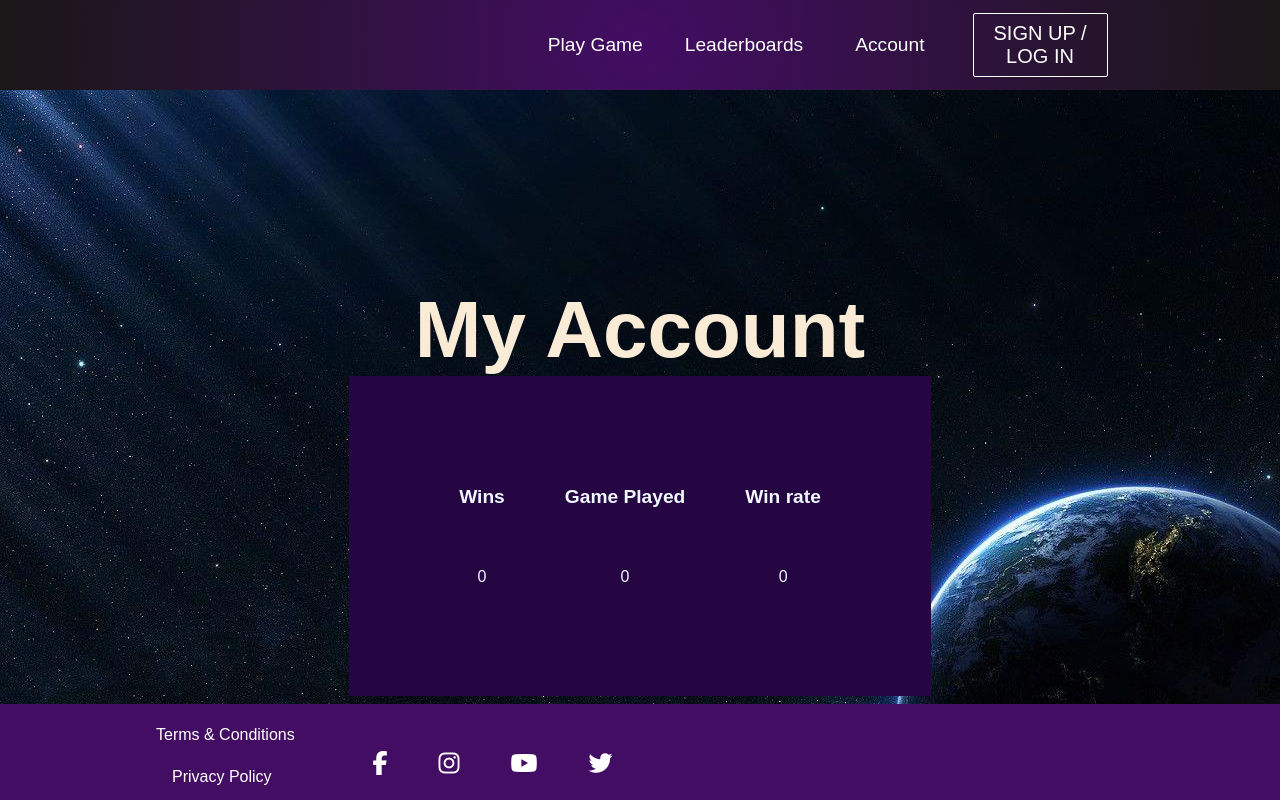
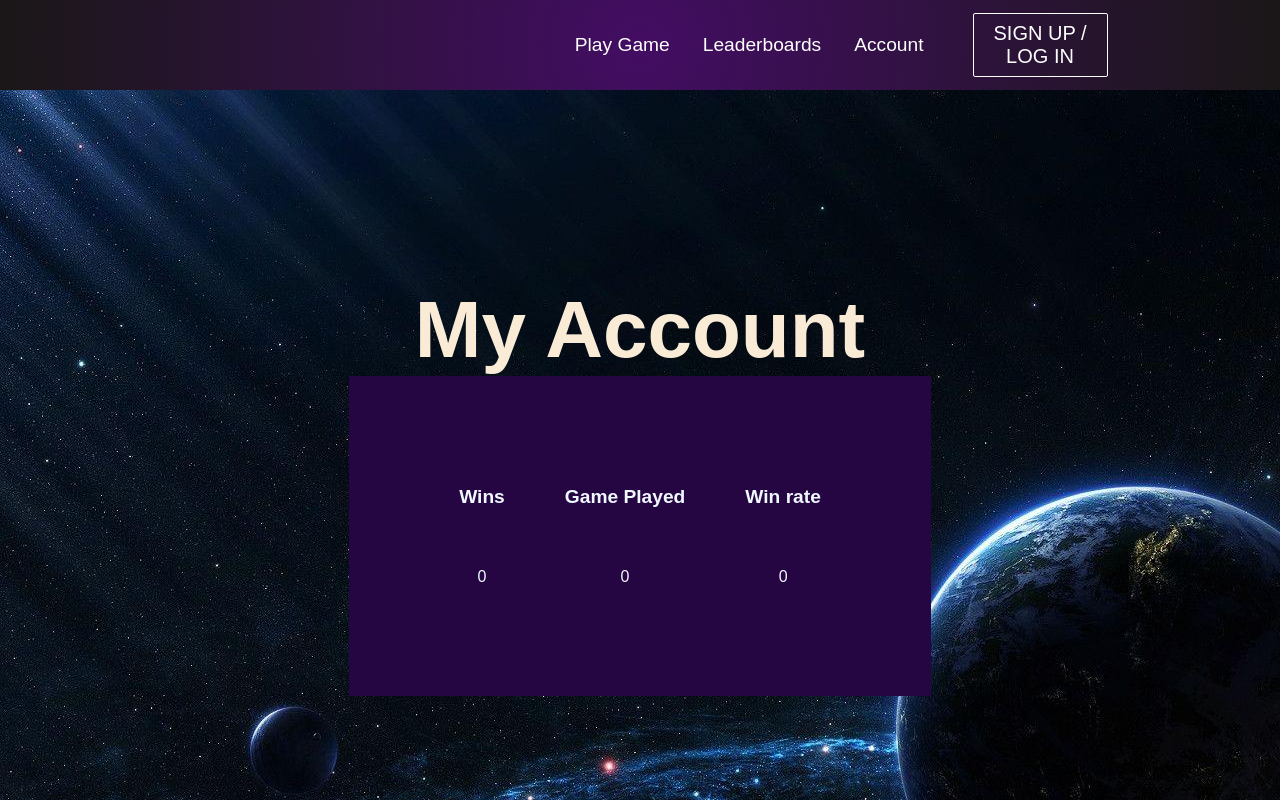
Before and after one commit to AAP9002/Geoledge, a React (Create React App) app in the folder client/: page /AccountPage in a window 1280 px wide. Shown: the top 800 px of the page. Built offline with nearby package versions, Linux system fonts and the light colour scheme.

Commit message:
fixed footer

```diff
--- a/client/src/Components/Footer.css
+++ b/client/src/Components/Footer.css
@@ -1,14 +1,13 @@
 .footer-container {
     background-color:  rgb(67, 13, 99);
-    height: 2.5rem;
-    bottom: 0;
-    position: absolute;
+    height: 2rem;
     width: 100%;
     padding: 4rem 0 2rem 0;
     display: flex;
     flex-direction: column;
     justify-content: center;
     align-items: center;
+    margin-top: auto;
   }
 
   .footer-input {
@@ -38,7 +37,7 @@
     flex-direction: column;
     align-items: flex-start;
     margin: 16px;
-    text-align: left;
+    text-align: center;
     width: 160px;
     box-sizing: border-box;
   }
@@ -74,6 +73,7 @@
   .social-icon-link {
     color: #fff;
     font-size: 24px;
+    padding-left: 1.5rem;
   }
 
   .social-media {
--- a/client/src/Components/Navbar.css
+++ b/client/src/Components/Navbar.css
@@ -38,7 +38,7 @@
   .nav-menu {
     display: grid;
     grid-template-columns: repeat(4, auto);
-    grid-gap: 10px;
+    grid-gap: 1px;
     list-style: none;
     text-align: center;
     width: 60vw;
@@ -94,7 +94,7 @@
     }
 
     .nav-menu.active {
-      background: white;
+      background: rgb(67, 13, 99);
       left: 0;
       opacity: 1;
       transition: all 0.7s ease;
--- a/client/src/Components/Navbar.jsx
+++ b/client/src/Components/Navbar.jsx
@@ -42,15 +42,16 @@ function Navbar() {
                 </Link>
               </li>
               <li className='nav-item'>
+                <Link to='/AccountPage' className='nav-links' onClick={closeMobileMenu}>
+                  Account
+                </Link>
+              </li>
+              <li className='nav-item'>
                 <Link to='/sign-up' className='nav-links-mobile' onClick={closeMobileMenu}>
                   Sign Up
                 </Link>
               </li>
-              <li className='nav-item'>
-                <Link to='/AccountPage' className='nav-links' onClick={closeMobileMenu}>
-                  Account
-                </Link>
-              </li>
+
             </ul>
             {button && <Button buttonStyle='btn--outline'>SIGN UP /<br></br> LOG IN</Button>}
           </div>
--- a/client/src/Pages/Play.jsx
+++ b/client/src/Pages/Play.jsx
@@ -1,4 +1,5 @@
 import React from 'react';
+import "./Play.css";
 
 
 const About = () => {
--- a/client/src/Pages/Signup.css
+++ b/client/src/Pages/Signup.css
@@ -14,10 +14,12 @@
 
 
 .container {
+  height: 100vh;
   display: flex;
+  flex-direction: column;
   justify-content: center;
   align-items: center;
-  height: 100vh;
+
 }
 
 .form {
```
Also changed, not shown: client/src/Pages/Play.css (added).
